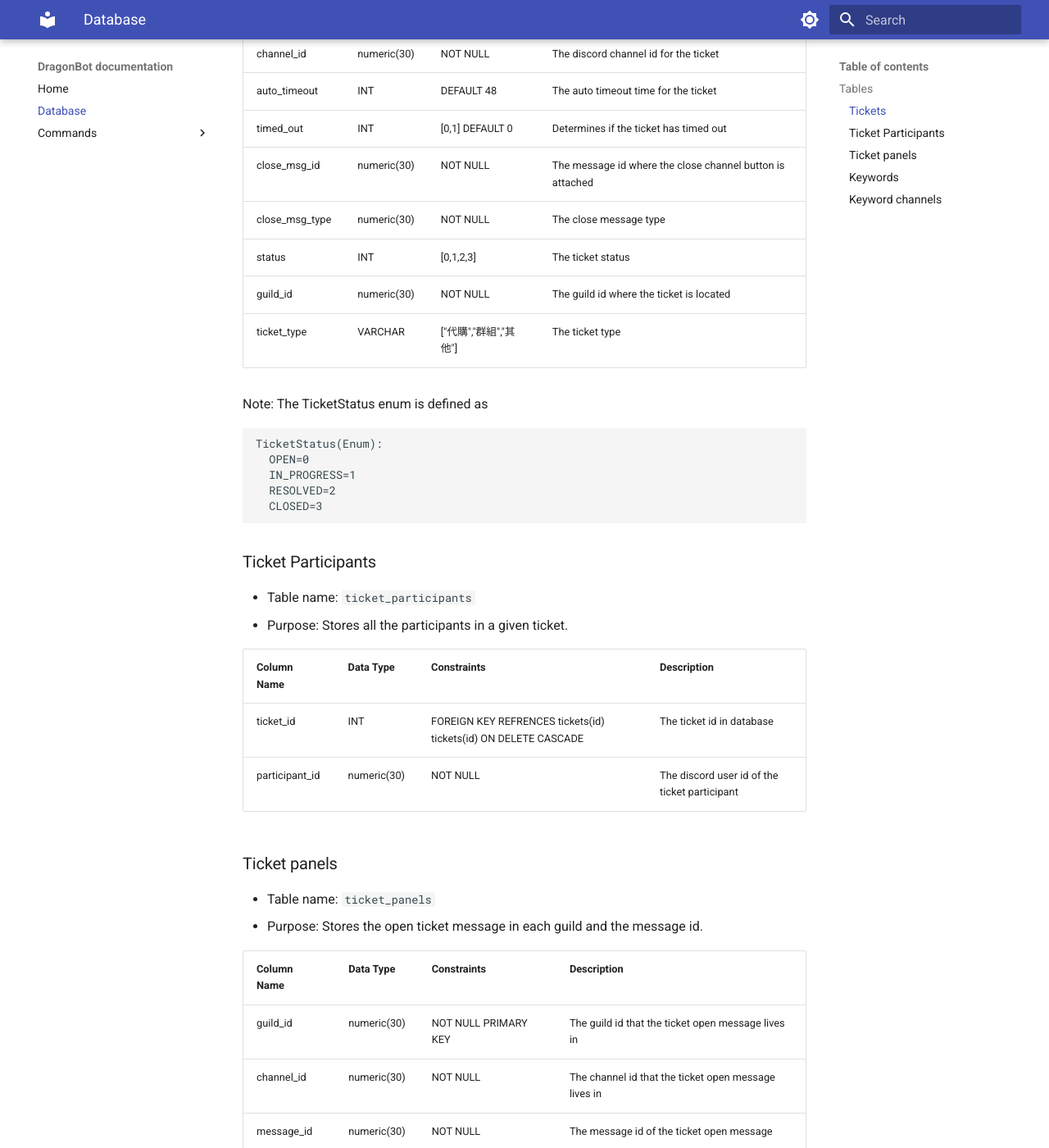
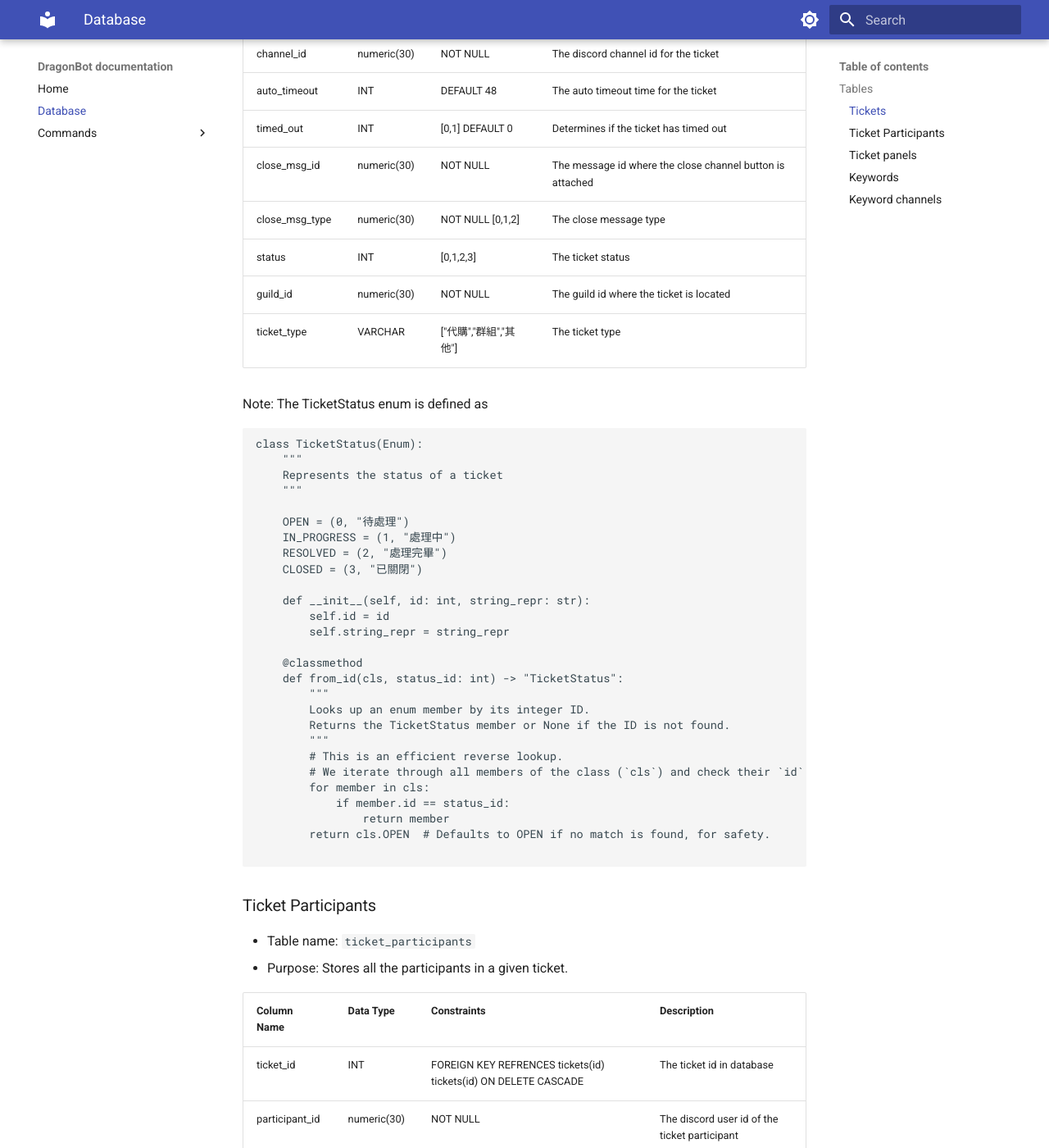
Before and after one commit to xDDoubleTea/DragonBot, an MkDocs documentation site: the page built from docs/DATABASE.md, in a window 1280 px wide and 1400 px high, scrolled down 675 px. Shown: the whole window at 82% size. Built offline with MkDocs 1.6.1 and Material for MkDocs 9.7.7, drawn with Linux system fonts in a browser that asks for light colours.

Commit message:
Doc: Updated the tickets table

````diff
--- a/docs/DATABASE.md
+++ b/docs/DATABASE.md
@@ -24,7 +24,7 @@
 | auto_timeout   | INT         | DEFAULT 48               | The auto timeout time for the ticket                      |
 | timed_out      | INT         | \[0,1\] DEFAULT 0        | Determines if the ticket has timed out                    |
 | close_msg_id   | numeric(30) | NOT NULL                 | The message id where the close channel button is attached |
-| close_msg_type | numeric(30) | NOT NULL                 | The close message type                                    |
+| close_msg_type | numeric(30) | NOT NULL \[0,1,2\]       | The close message type                                    |
 | status         | INT         | \[0,1,2,3\]              | The ticket status                                         |
 | guild_id       | numeric(30) | NOT NULL                 | The guild id where the ticket is located                  |
 | ticket_type    | VARCHAR     | \["代購","群組","其他"\] | The ticket type                                           |
@@ -32,11 +32,33 @@
 Note: The TicketStatus enum is defined as
 
 ```python
-TicketStatus(Enum):
-  OPEN=0
-  IN_PROGRESS=1
-  RESOLVED=2
-  CLOSED=3
+class TicketStatus(Enum):
+    """
+    Represents the status of a ticket
+    """
+
+    OPEN = (0, "待處理")
+    IN_PROGRESS = (1, "處理中")
+    RESOLVED = (2, "處理完畢")
+    CLOSED = (3, "已關閉")
+
+    def __init__(self, id: int, string_repr: str):
+        self.id = id
+        self.string_repr = string_repr
+
+    @classmethod
+    def from_id(cls, status_id: int) -> "TicketStatus":
+        """
+        Looks up an enum member by its integer ID.
+        Returns the TicketStatus member or None if the ID is not found.
+        """
+        # This is an efficient reverse lookup.
+        # We iterate through all members of the class (`cls`) and check their `id` attribute.
+        for member in cls:
+            if member.id == status_id:
+                return member
+        return cls.OPEN  # Defaults to OPEN if no match is found, for safety.
+
 ```
 
 ### Ticket Participants
````
